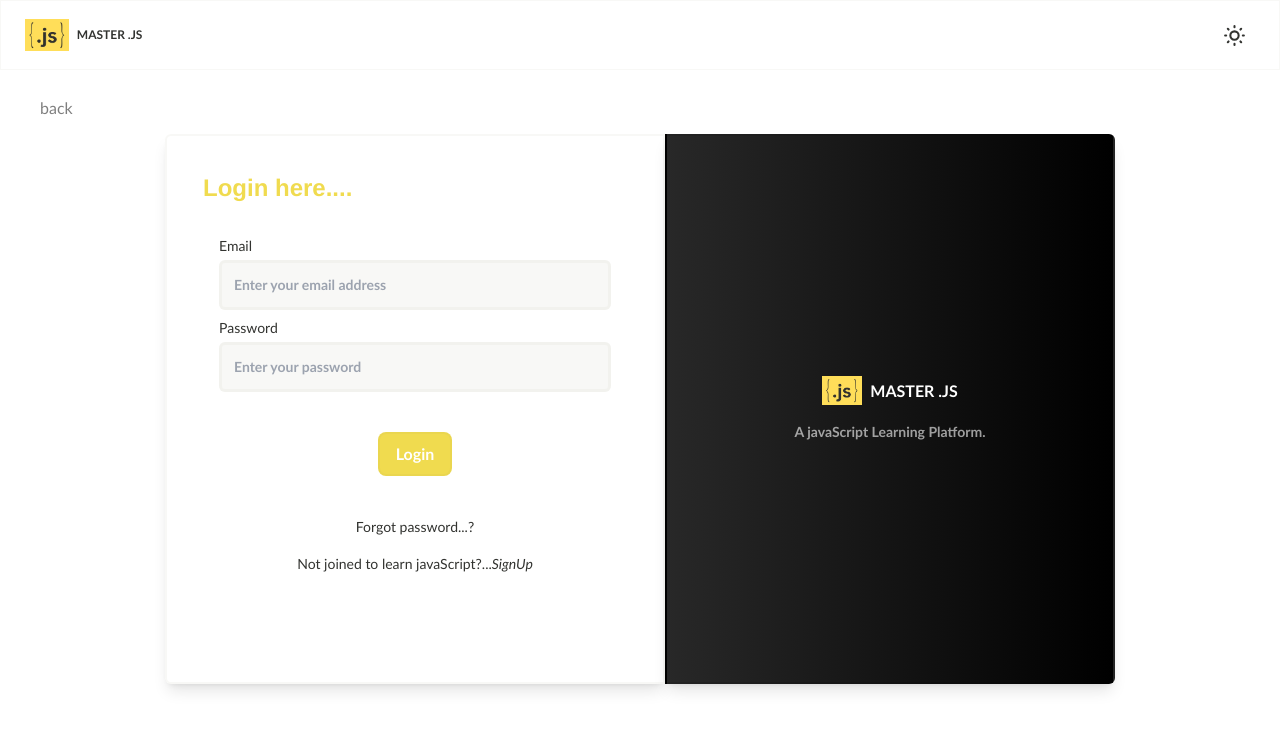
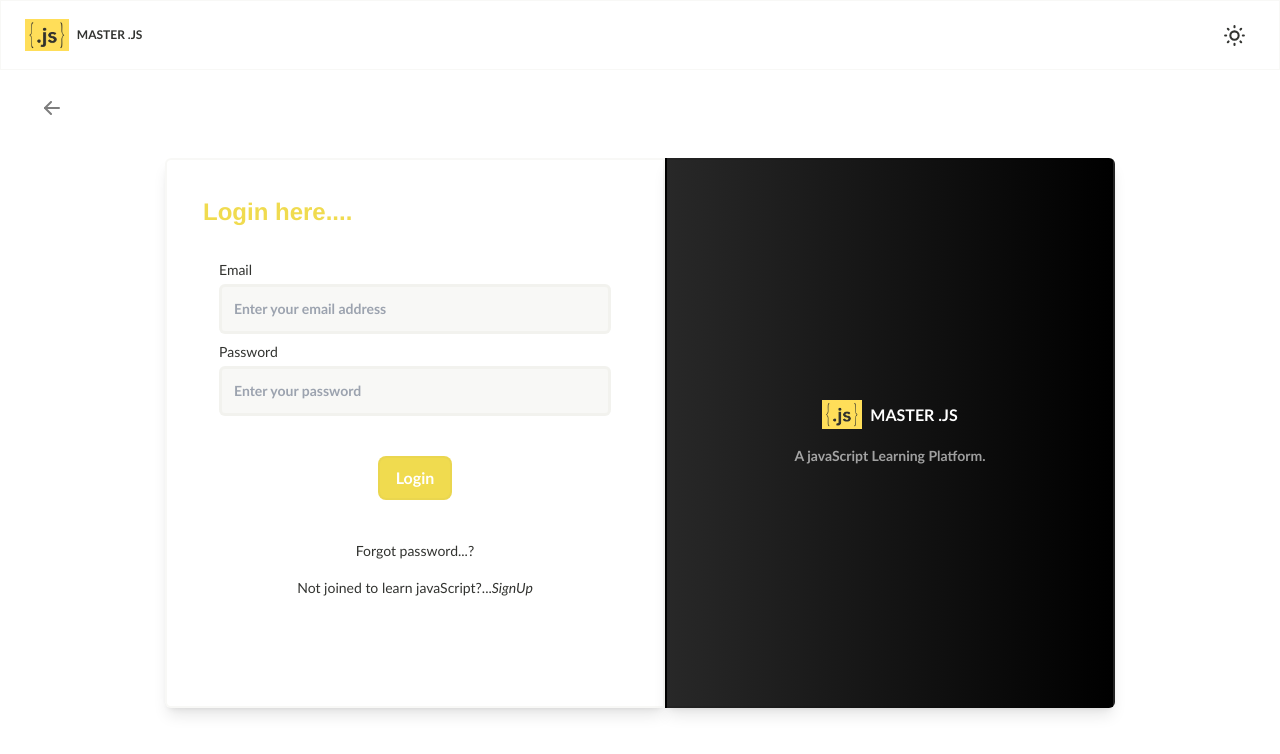
Before and after one commit to Muneera-cod/JS_LEARNING_PLATFROM, a React (Vite) app: page / in a window 1280 px wide. Both pictures are taken after a click on the button "SignUp / LogIn". Shown: the top 754 px of the page. Built offline with nearby package versions, Linux system fonts and the light colour scheme; no server answers.

Commit message:
updatedddd

```diff
--- a/src/Components/pages/LoginPage.jsx
+++ b/src/Components/pages/LoginPage.jsx
@@ -9,6 +9,7 @@ import { useDispatch, useSelector } from 'react-redux'
 import { IconMoonFilled,IconSun } from '@tabler/icons-react'
 import MainPage from '../ui/LoginPage/MainPage'
 import { setView } from '../../redux/reducers/View/ViewSlice'
+import { IconArrowLeft } from '@tabler/icons-react'
 function LoginPage() {
       const [currform,setCurrForm]=useState(0)
       const darkmode=useSelector((state)=>state.theme.isDarkmode)
@@ -28,17 +29,18 @@ function LoginPage() {
    {
     view === 0 && <MainPage/>
    }
-    { view === 1 && <> <button onClick={()=>dispatch(setView(0))} className='basis-1/6 absolute sm:top-20 md:top-24 sm:left-6 md:left-10  opacity-50 hover:opacity-100 text-lightsecondaryClr '>back</button>
+    { view === 1 && <section className='flex items-center justify-center pt-6'>
+      <IconArrowLeft onClick={()=>dispatch(setView(0))} className='basis-1/6 absolute sm:top-24 md:top-24 sm:left-6 md:left-10  opacity-50 hover:opacity-100 text-lightsecondaryClr '>back</IconArrowLeft>
 
 
-     <div className=' flex bg-mainClr dark:bg-darkmodeMainClr  items-center justify-center flex-row sm:px-6 md:px-14 lg:px-16 xl:px-18 sm:py-10 md:py-14 lg:py-16 '>
+     <div className='w-full h-full flex bg-mainClr dark:bg-darkmodeMainClr  items-center justify-center flex-row sm:px-6 md:px-14 lg:px-16 xl:px-18 sm:py-10 md:py-14 lg:py-16 '>
 
         {currform===0 && <div className='flex w-full items-center justify-center'><LoginForm  currform={currform} setCurrForm={setCurrForm} />
         <FormBanner borderRadius={'r'}/></div>}
 
         {currform===1 && <div className='flex w-full items-center justify-center'><FormBanner  borderRadius={'l'}/><SignUpForm setCurrForm={setCurrForm}/></div>}
         { currform===2 && <div className='flex w-full items-center justify-center '><ForgotPasswordForm  currform={currform} setCurrForm={setCurrForm} /></div>}
-    </div></>
+    </div></section>
     }
     </>
   )
```
